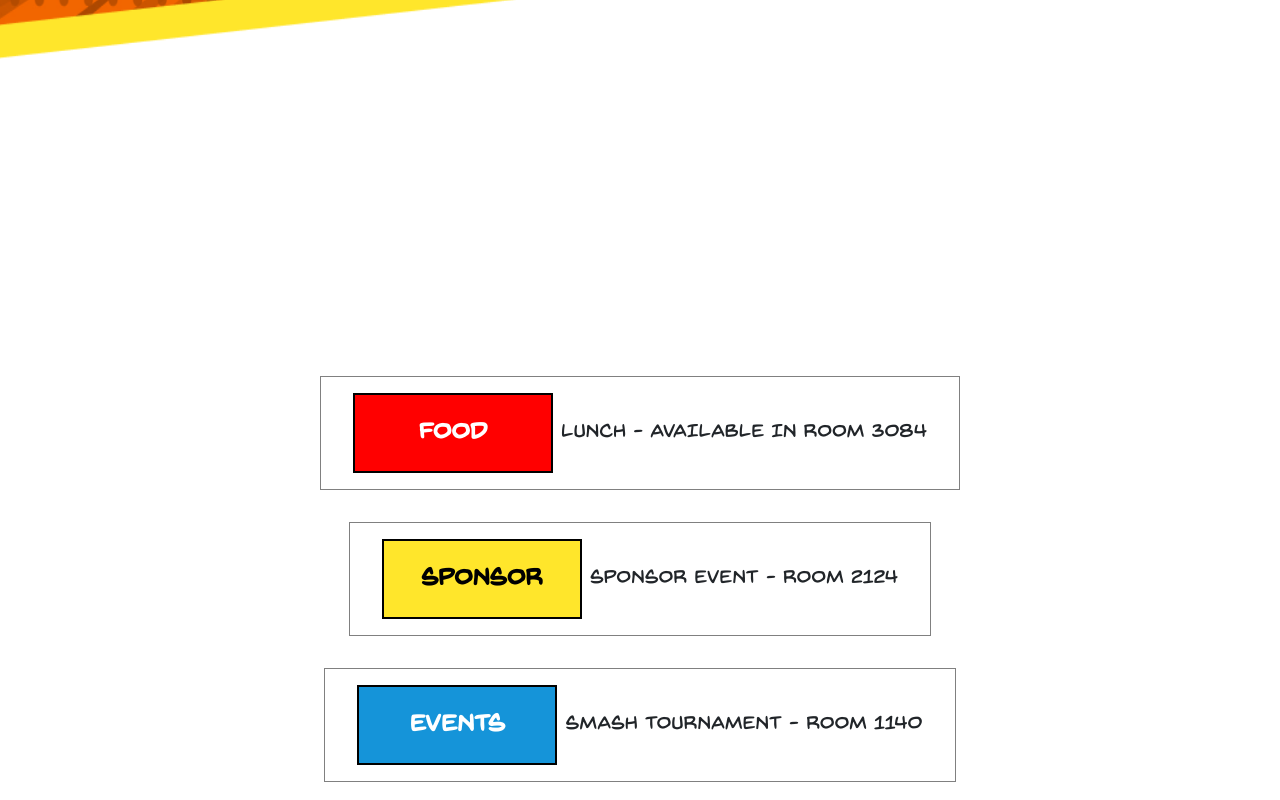
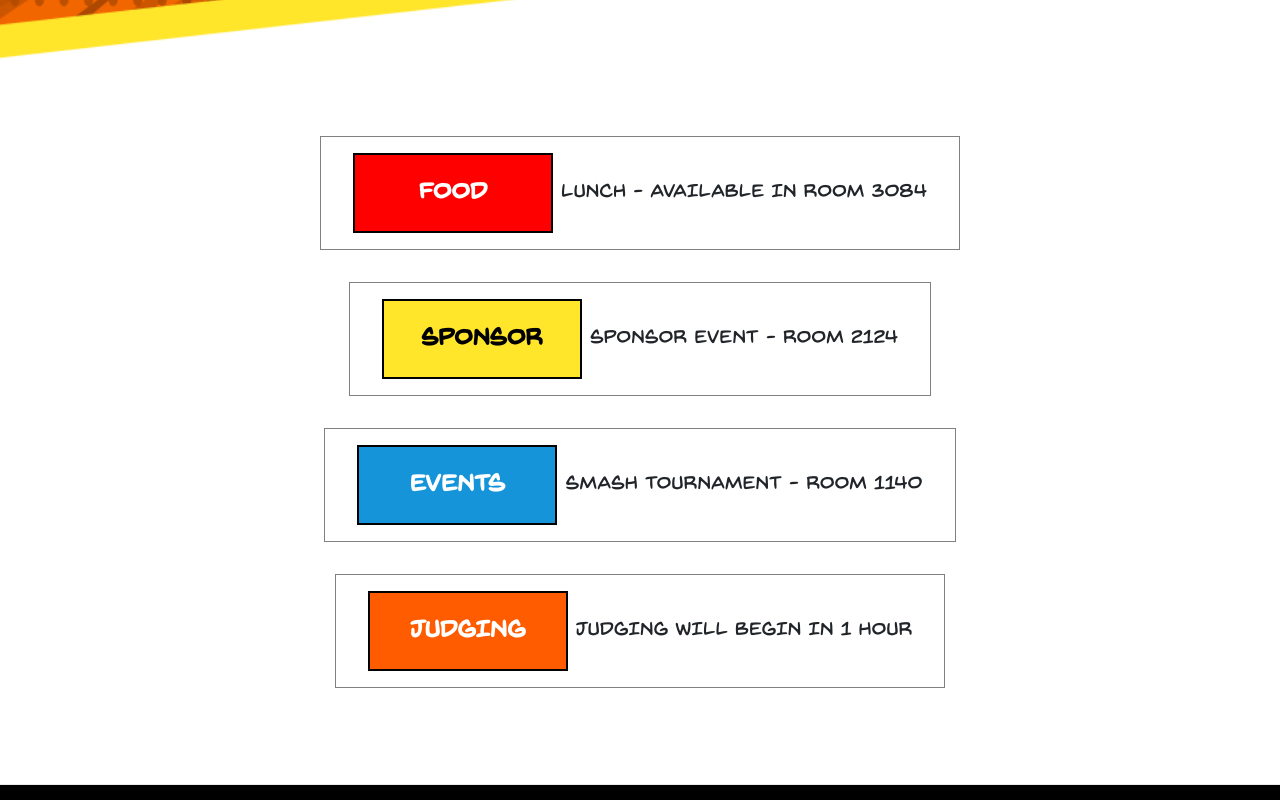
Before and after one commit to Hello-World-Purdue/hw21-frontend, a Next.js app: page /announcements in a window 1280 px wide. Shown: the part 840-1640 px from the top of the page. Built offline with nearby package versions, Linux system fonts and the light colour scheme; a web font is replaced by a local one.

Commit message:
removed extra margin from announcements page

```diff
--- a/styles/ann.module.css
+++ b/styles/ann.module.css
@@ -1,6 +1,7 @@
 /* Styles for announcements page */
 .announcementList {
 	min-width: 80vh;
+	margin-top: -30vh;
 	margin-bottom: 10vh;
 	display: flex;
 	flex-direction: column;
```
